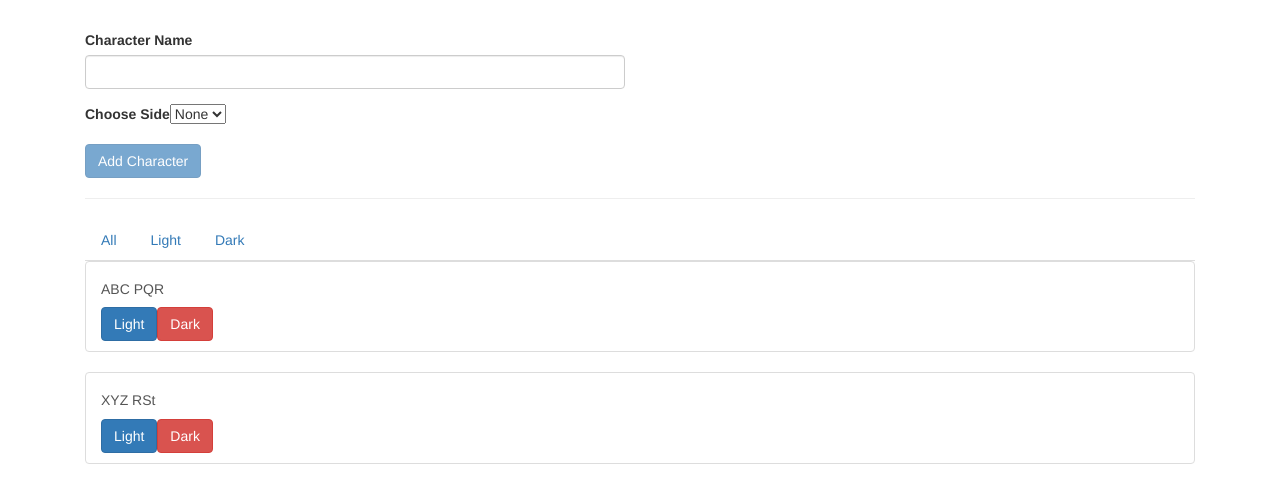
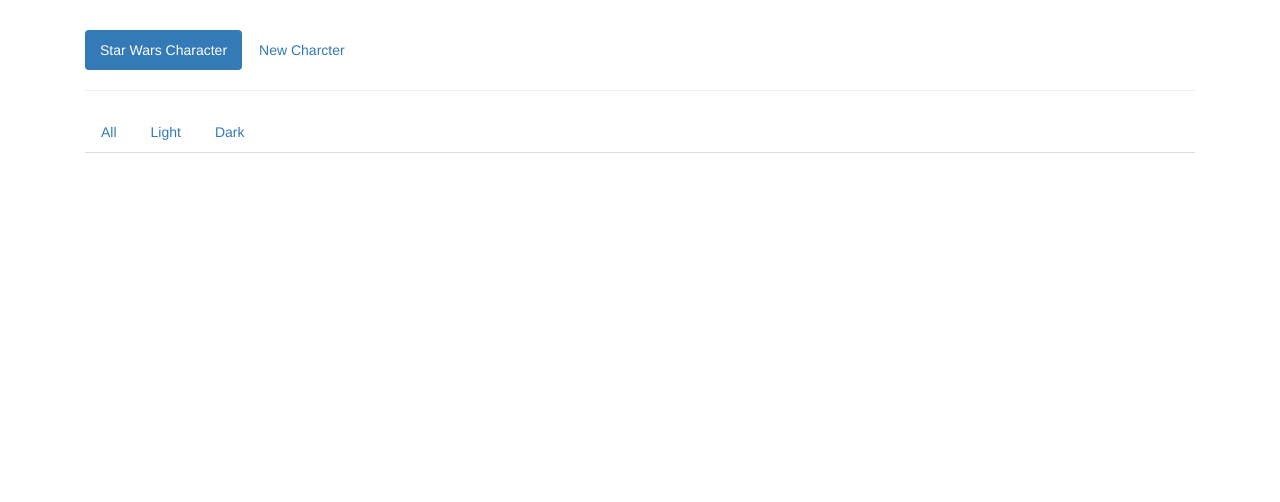
Before and after one commit to MEGHA2507/Angular-practice, an Angular app: page /characters in a window 1280 px wide. Shown: the top 502 px of the page. Built offline with nearby package versions, Linux system fonts and the light colour scheme.

Commit message:
router changes made in the app

```diff
--- a/src/app/app.component.html
+++ b/src/app/app.component.html
@@ -1,14 +1,14 @@
 <div class="container">
   <div class="row">
     <div class="col-xs-12 col-sm-6">
-      <app-create-character></app-create-character>
+     <app-header></app-header>
     </div>
 
   </div>
   <hr>
   <div class="row">
 <div class="col-xs-12">
-  <app-tabs></app-tabs>
+ <router-outlet></router-outlet>
 </div>
   </div>
 </div>
--- /dev/null
+++ b/src/app/header/header.component.html
@@ -0,0 +1,8 @@
+<ul class="nav nav-pills">
+  <li class="nav-item" [routerLinkActive]="'active'">
+    <a class="nav-link" [routerLink]="'characters'">Star Wars Character</a>
+  </li>
+  <li class="nav-item"  [routerLinkActive]="'active'" [routerLinkActiveOptions]="{exact: true}">
+    <a class="nav-link" [routerLink]="'new-character'">New Charcter</a>
+  </li>
+</ul>
--- /dev/null
+++ b/src/app/header/header.component.ts
@@ -0,0 +1,15 @@
+import { Component, OnInit } from '@angular/core';
+
+@Component({
+  selector: 'app-header',
+  templateUrl: './header.component.html',
+  styleUrls: ['./header.component.css']
+})
+export class HeaderComponent implements OnInit {
+
+  constructor() { }
+
+  ngOnInit() {
+  }
+
+}
--- a/src/app/item/item.component.html
+++ b/src/app/item/item.component.html
@@ -1,5 +1,5 @@
 <div class="list-group">
-  <a href="#" class="list-group-item list-group-item-action" aria-current="true">
+  <a class="list-group-item list-group-item-action pointer" aria-current="true">
     <div class="d-flex w-100 justify-content-between">
       <h5 class="mb-1">{{ char.name }}</h5>
       <div>
--- a/src/app/list/list.component.ts
+++ b/src/app/list/list.component.ts
@@ -1,4 +1,6 @@
 import { Component, EventEmitter, Input, OnInit, Output } from '@angular/core';
+import { ActivatedRoute } from '@angular/router';
+import { StarWarsService } from 'app/starwars.service';
 
 @Component({
   selector: 'app-list',
@@ -6,12 +8,21 @@
   styleUrls: ['./list.component.css']
 })
 export class ListComponent implements OnInit {
-  @Input() characters;
+  characters = [];
+  activatedRoute: ActivatedRoute
+  swService: StarWarsService
 
 
-  constructor() { }
+  constructor(activatedRoute: ActivatedRoute, swService:StarWarsService) {
+    this.activatedRoute = activatedRoute;
+    this.swService = swService;
+   }
 
   ngOnInit() {
+
+    this.activatedRoute.params.subscribe((params) =>{
+      this.characters = this.swService.getCharacters(params.side);
+    })
   }
 
 }
--- a/src/app/tabs/tabs.component.html
+++ b/src/app/tabs/tabs.component.html
@@ -1,16 +1,16 @@
 <div>
   <ul class="nav nav-tabs">
-    <li class="nav-item">
-      <a class="nav-link cursor-pointer" aria-current="page" [ngClass]="{active: chosenList === 'all'}" (click)="onChoose('all')">All</a>
+    <li class="nav-item" routerLinkActive="active">
+      <a class="nav-link cursor-pointer" [routerLink]="'/characters/all'">All</a>
     </li>
-    <li class="nav-item">
-      <a class="nav-link cursor-pointer" [ngClass]="{active: chosenList === 'light'}" (click)="onChoose('light')">Light</a>
+    <li class="nav-item" routerLinkActive="active">
+      <a class="nav-link cursor-pointer" [routerLink]="'/characters/light'">Light</a>
     </li>
-    <li class="nav-item">
-      <a class="nav-link cursor-pointer" [ngClass]="{active: chosenList === 'dark'}" (click)="onChoose('dark')">Dark</a>
+    <li class="nav-item" routerLinkActive="active">
+      <a class="nav-link cursor-pointer" [routerLink]="'/characters/dark'">Dark</a>
     </li>
 
   </ul>
-  <app-list [characters]="getCharacters()"></app-list>
+ <router-outlet></router-outlet>
 
 </div>
--- a/src/app/tabs/tabs.component.ts
+++ b/src/app/tabs/tabs.component.ts
@@ -1,5 +1,5 @@
 import { Component, OnInit } from '@angular/core';
-import { StarWarsService } from 'app/starwars.service';
+
 
 @Component({
   selector: 'app-tabs',
@@ -8,23 +8,12 @@
 })
 export class TabsComponent implements OnInit {
   charcters = [];
-  chosenList = 'all';
-  swService:StarWarsService;
 
-  constructor(swService: StarWarsService) {
-    this.swService = swService;
+  constructor() {
+
   }
 
   ngOnInit() {
   }
 
-  getCharacters(){
-   this.charcters = this.swService.getCharacters(this.chosenList);
-   return this.charcters;
-  }
-
-  onChoose(side){
-    this.chosenList = side;
-  }
-
 }
```
Also changed, not shown: src/app/app.module.ts (+15 -2 lines), src/app/header/header.component.css (added), 1 other file (tests, documents, lock files or other folders).
